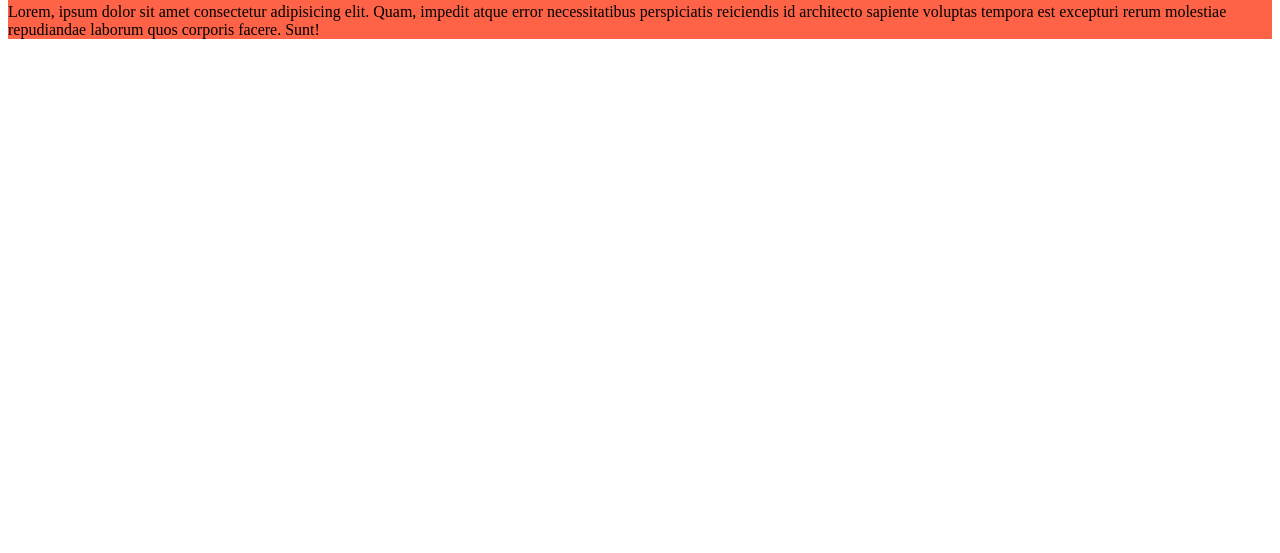
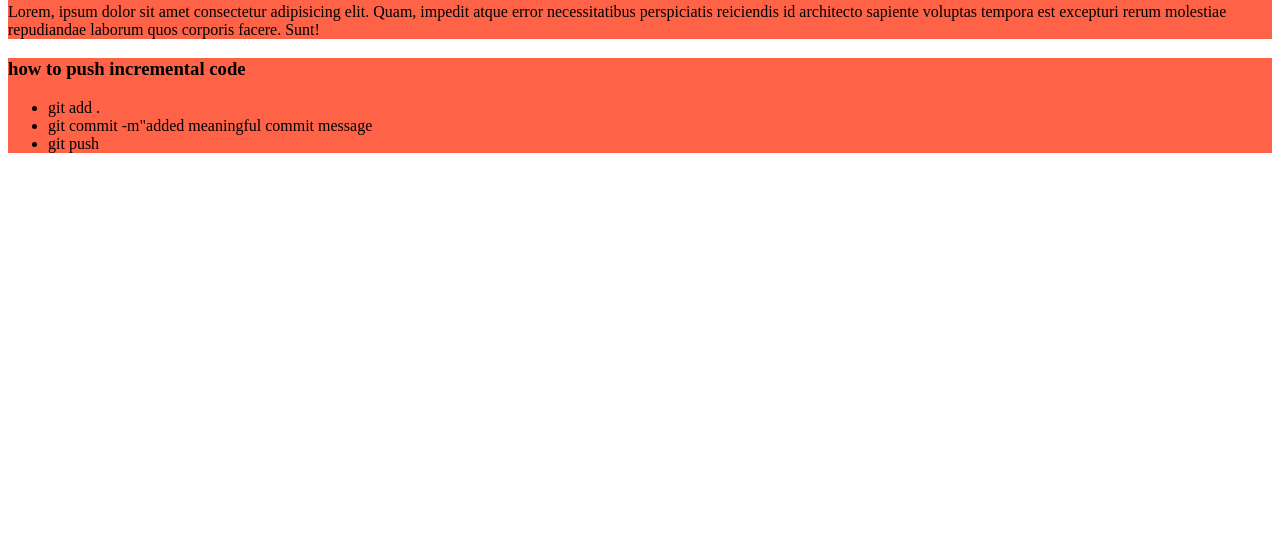
Before and after one commit to Iman-Hossain/my-simple-website, a plain HTML site: page Index.html in a window 1280 px wide. Shown: the part 247-800 px from the top of the page. Drawn offline with Linux system fonts and the light colour scheme.

Commit message:
added a list to push code

```diff
--- a/Index.html
+++ b/Index.html
@@ -19,6 +19,14 @@
                                 <h3>my simple website</h3>
                                 <p>Lorem, ipsum dolor sit amet consectetur adipisicing elit. Quam, impedit atque error necessitatibus perspiciatis reiciendis id architecto sapiente voluptas tempora est excepturi rerum molestiae repudiandae laborum quos corporis facere. Sunt!</p>
                                 </div>
+                                <div>
+                                                <h3>how to push incremental code</h3>
+                               <ul>
+                                <li>git add .</li>
+                                <li>git commit -m"added meaningful commit message</li>
+                              <li>git push</li>
+                </ul>
+                                </div>
 
 </body>
 </html>
```
